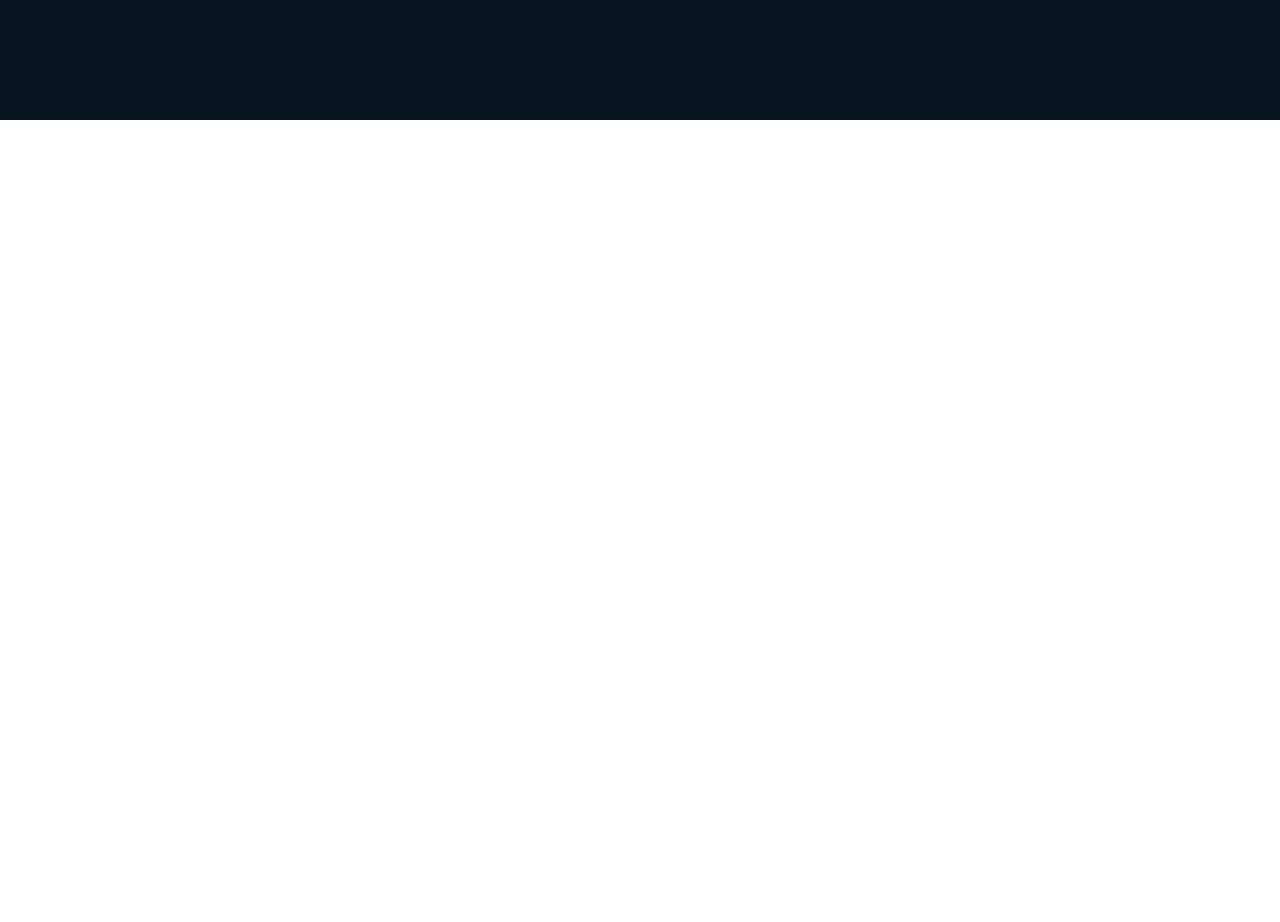
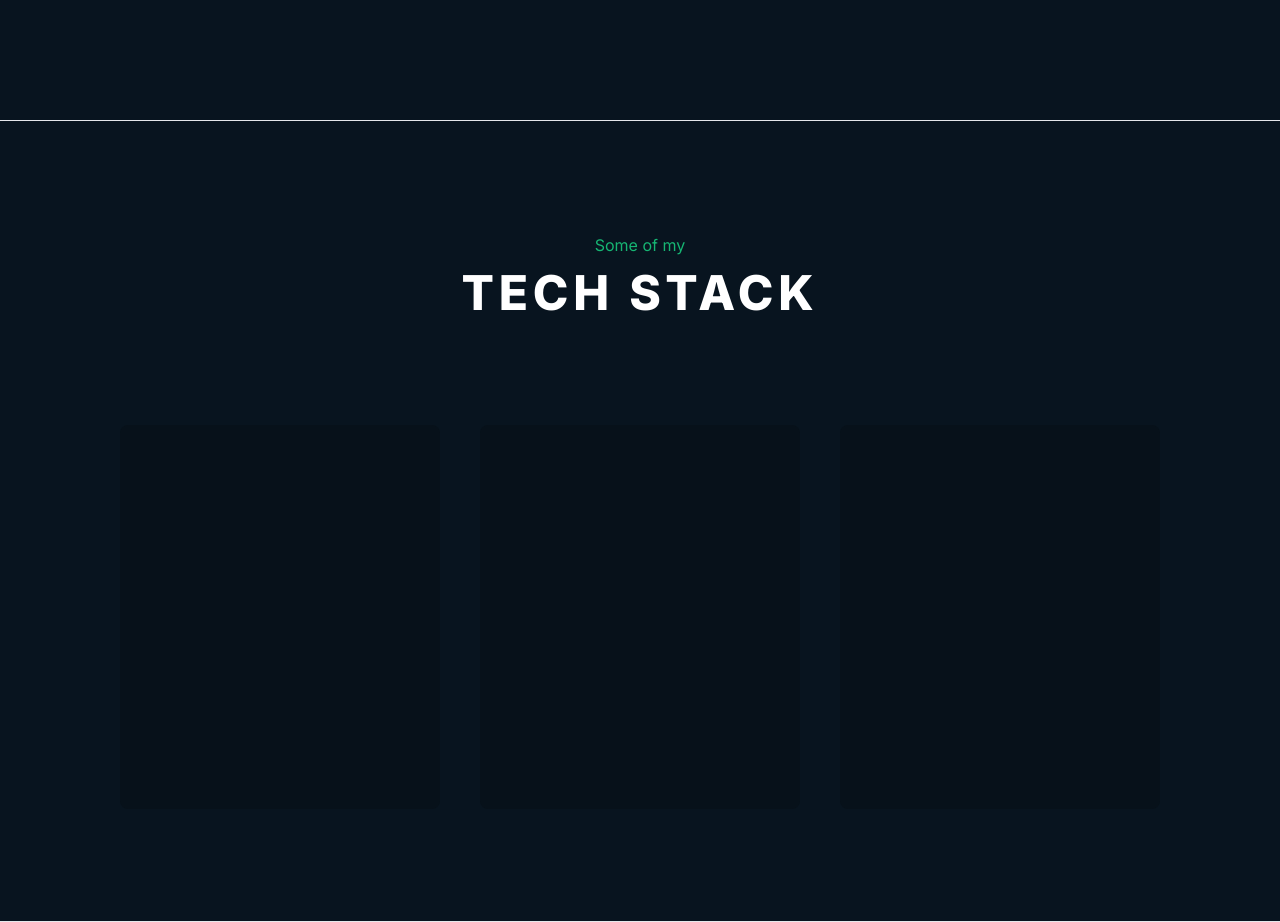
Before and after one commit to fedevcoding/portfolio, a Next.js app: page / in a window 1280 px wide. Shown: the part 1480-2402 px from the top of the page. Before the commit the page ends 1600 px from the top, so only its background shows below. Built offline with nearby package versions, Linux system fonts and the light colour scheme.

Commit message:
add tech stack section

```diff
--- a/src/app/page.tsx
+++ b/src/app/page.tsx
@@ -1,11 +1,13 @@
 import About from "@/components/About";
 import Home from "@/components/Home";
+import TechStack from "@/components/TechStack";
 
 export default function Page() {
   return (
     <>
       <Home />
       <About />
+      <TechStack />
     </>
   );
 }
--- a/src/components/About.tsx
+++ b/src/components/About.tsx
@@ -7,6 +7,7 @@ function About() {
   const { isDark } = useThemeContext();
 
   return (
+    <>
       <section
         className="h-screen dark:bg-primary-dark bg-primary-light"
         id="about"
@@ -37,6 +38,8 @@ function About() {
           </div>
         </div>
       </section>
+      <hr className="w-screen h-[1px] bg-line-dark" />
+    </>
   );
 }
 
--- /dev/null
+++ b/src/components/TechStack.tsx
@@ -0,0 +1,25 @@
+function TechStack() {
+  return (
+    <>
+      <section
+        className="h-screen dark:bg-primary-dark bg-primary-light flex flex-col justify-center items-center gap-24"
+        id="tech-stack"
+      >
+        <div className="text-center">
+          <p className="dark:text-secondary-dark text-secondary">Some of my</p>
+          <h1 className="text-[48px] font-[800] leading-normal tracking-[4.8px]">
+            TECH STACK
+          </h1>
+        </div>
+        <div className="flex justify-around items-center gap-10">
+          <div className="w-80 h-96 bg-landing-dark rounded-lg"></div>
+          <div className="w-80 h-96 bg-landing-dark rounded-lg"></div>
+          <div className="w-80 h-96 bg-landing-dark rounded-lg"></div>
+        </div>
+      </section>
+      <hr className="w-screen h-[1px] bg-line-dark" />
+    </>
+  );
+}
+
+export default TechStack;
--- a/tailwind.config.ts
+++ b/tailwind.config.ts
@@ -20,6 +20,7 @@ const config: Config = {
         "primary-light": "#D3D3D3",
         "secondary-dark": "#16B573",
         "secondary-light": "#39A7FF",
+        "line-dark": "#D9D9D9"
       },
       textColor: {
         "primary-dark": "#FFFFFF",
```
Lines whose indentation alone changed are shown as unchanged.
